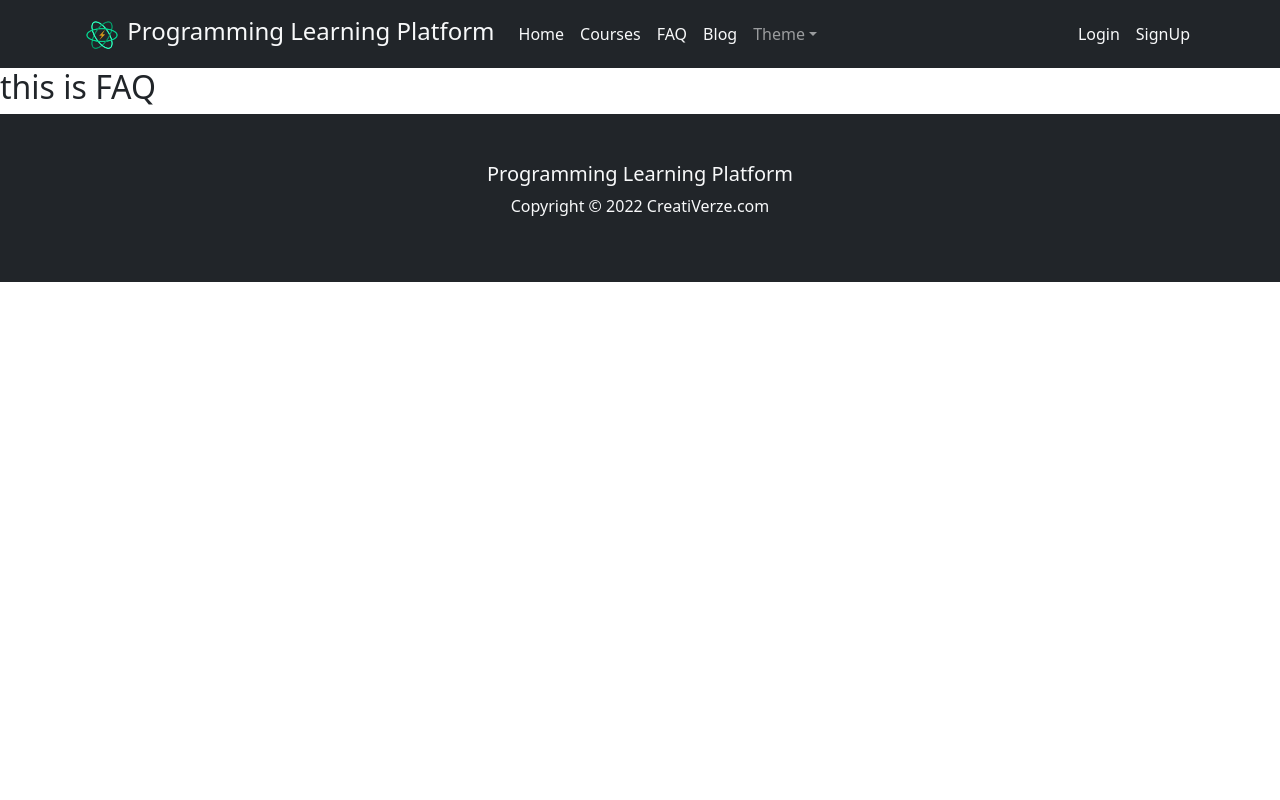
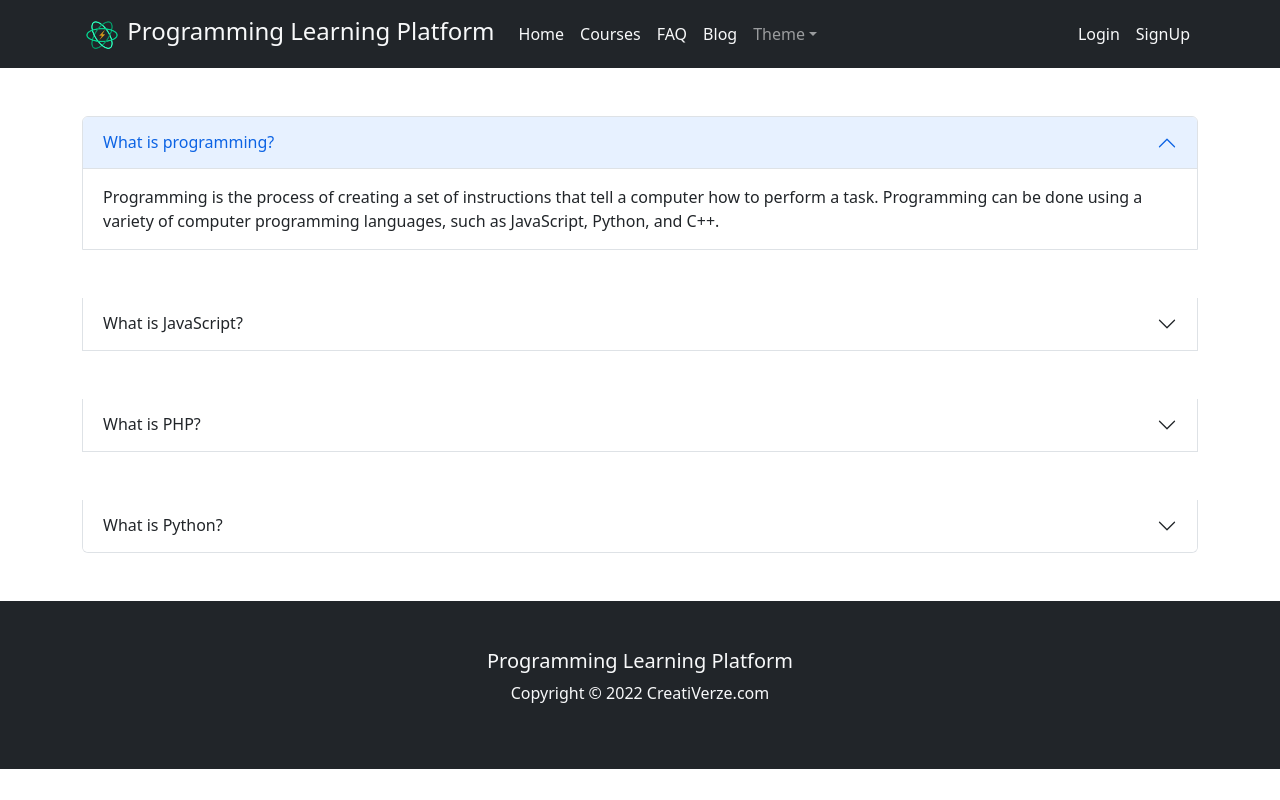
Before and after one commit to kowsar-mahmud-remon/Programming-Learning-Platform, a React (Create React App) app: page /faq in a window 1280 px wide. Built offline with nearby package versions, Linux system fonts and the light colour scheme; no server answers.

Commit message:
compleated

```diff
--- a/src/Pages/Faq.js
+++ b/src/Pages/Faq.js
@@ -1,9 +1,40 @@
 import React from 'react';
+import Accordion from 'react-bootstrap/Accordion';
 
 const Faq = () => {
   return (
-    <div>
-      <h2>this is FAQ</h2>
+    <div className='container my-5'>
+      <Accordion defaultActiveKey="0">
+
+        <Accordion.Item className="mb-5" eventKey="0">
+          <Accordion.Header>What is programming?</Accordion.Header>
+          <Accordion.Body>
+            Programming is the process of creating a set of instructions that tell a computer how to perform a task. Programming can be done using a variety of computer programming languages, such as JavaScript, Python, and C++.
+          </Accordion.Body>
+        </Accordion.Item>
+
+        <Accordion.Item className="mb-5" eventKey="1">
+          <Accordion.Header>What is JavaScript?</Accordion.Header>
+          <Accordion.Body>
+            Javascript is used by programmers across the world to create dynamic and interactive web content like applications and browsers. JavaScript is so popular that it's the most used programming language in the world, used as a client-side programming language by 97.0% of all websites.
+          </Accordion.Body>
+        </Accordion.Item>
+
+        <Accordion.Item className="mb-5" eventKey="2">
+          <Accordion.Header>What is PHP?</Accordion.Header>
+          <Accordion.Body>
+            PHP is an open-source server-side scripting language that many devs use for web development. It is also a general-purpose language that you can use to make lots of projects, including Graphical User Interfaces (GUIs).
+          </Accordion.Body>
+        </Accordion.Item>
+
+        <Accordion.Item className="mb-5" eventKey="3">
+          <Accordion.Header>What is Python?</Accordion.Header>
+          <Accordion.Body>
+            Python is an interpreted, object-oriented, high-level programming language with dynamic semantics developed by Guido van Rossum. It was originally released in 1991. Designed to be easy as well as fun, the name "Python" is a nod to the British comedy group Monty Python
+          </Accordion.Body>
+        </Accordion.Item>
+
+      </Accordion>
     </div>
   );
 };
```
Also changed, not shown: firebase.json (added), 1 other file (tests, documents, lock files or other folders).
